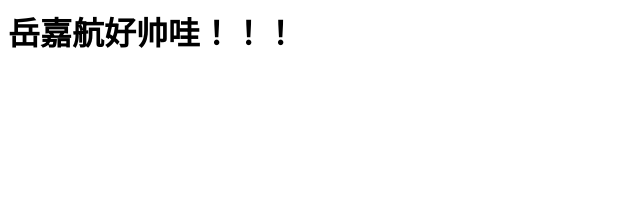
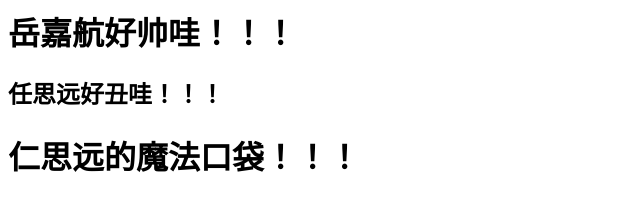
Before and after one commit to 2902707046/test1, a plain HTML site: page index.html in a window 1280 px wide. Shown: the whole page, without its empty margins (0-640 px from the left). Drawn offline with Linux system fonts and the light colour scheme.

Commit message:
Update index.html

```diff
--- a/index.html
+++ b/index.html
@@ -4,5 +4,7 @@
     </head>
     <body>
         <h1>岳嘉航好帅哇！！！</h1>
+        <h2>任思远好丑哇！！！</h2>
+        <h1>仁思远的魔法口袋！！！</h1>
     </body>
 </html>
```
